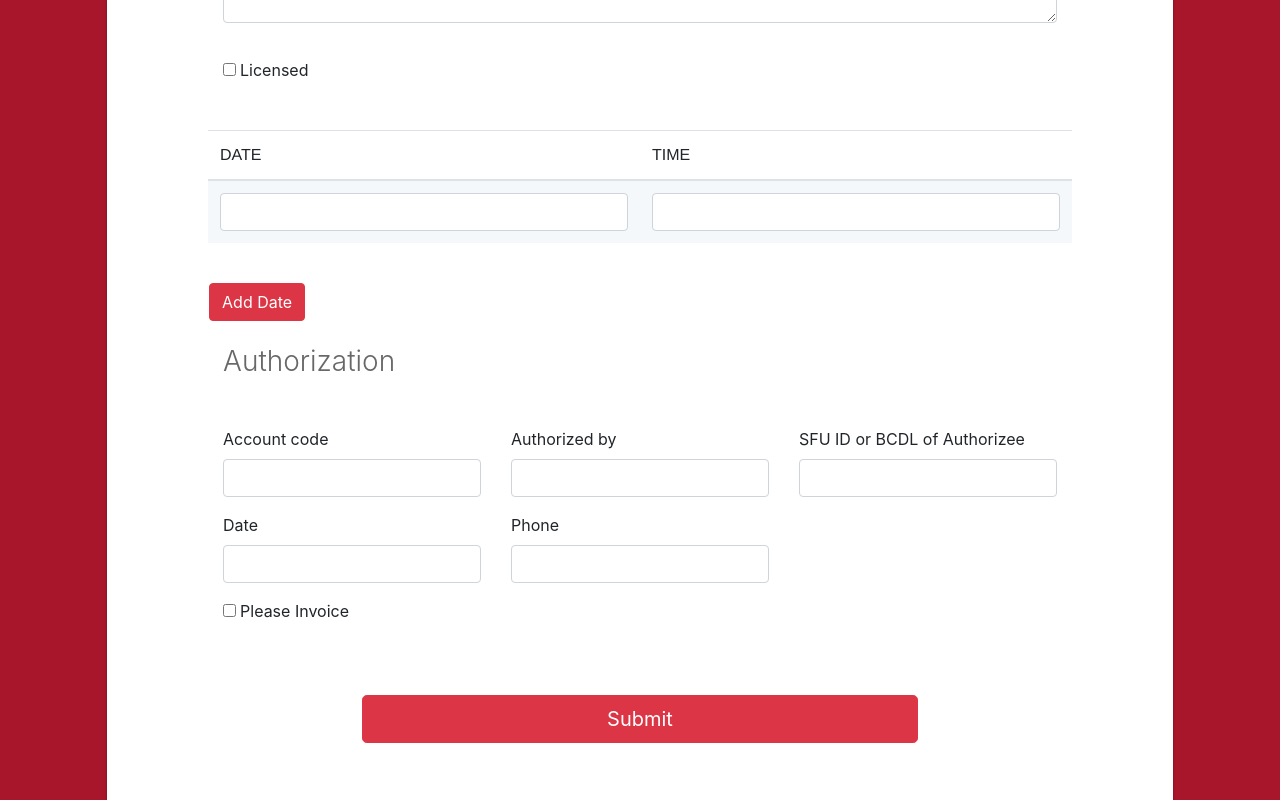
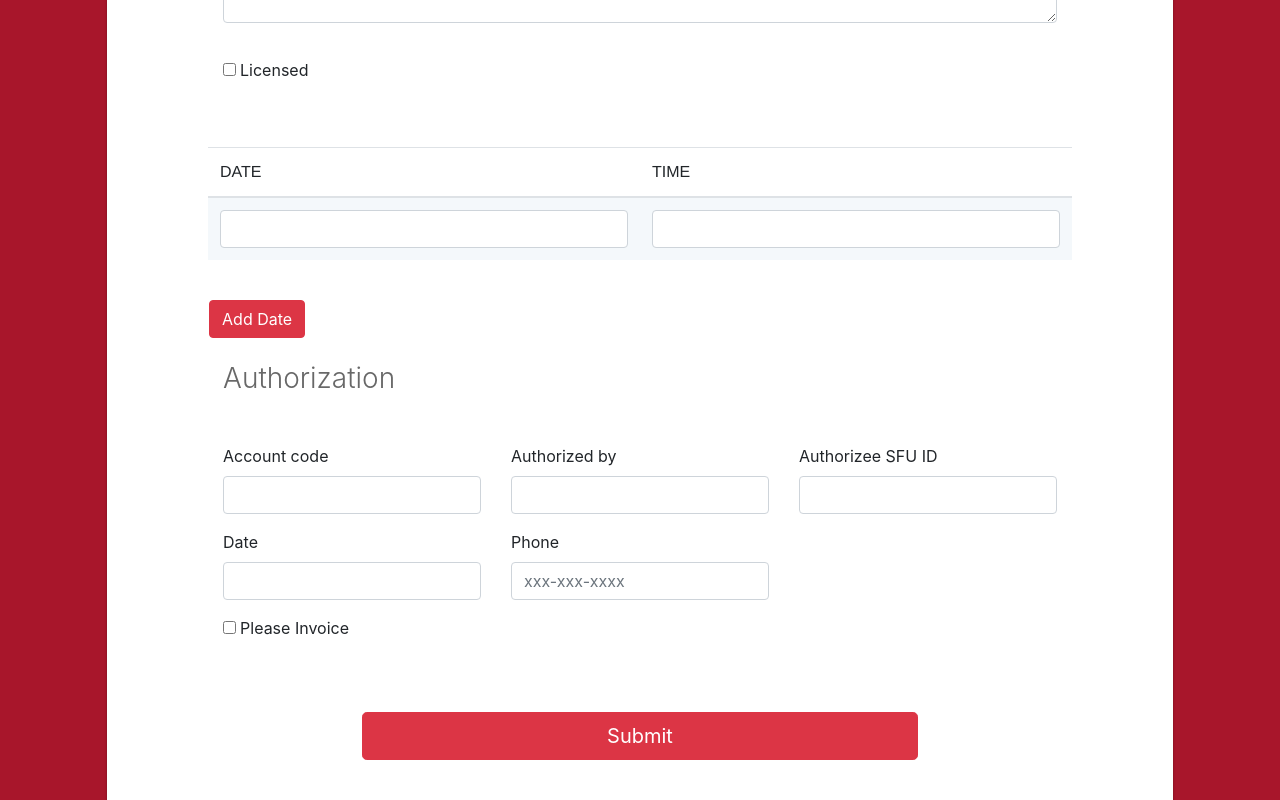
Before and after one commit to timothyr/security-request-form, a Vue app in the folder front/: page / in a window 1280 px wide. Shown: the part 654-1454 px from the top of the page. Built offline with nearby package versions, Linux system fonts and the light colour scheme.

Commit message:
Improve User Page Design

```diff
--- a/front/src/components/RequestForm.vue
+++ b/front/src/components/RequestForm.vue
@@ -8,25 +8,25 @@
 			<div class="row">
 				<div class="form-group col-md-4">
 					<label for="requested-by-input">Requested By</label>
-					<input type="text" id="requested-by-input" class="form-control"/>
+					<input type="text" id="requested-by-input" class="form-control" required />
 				</div>
 				<div class="form-group col-md-4">
 					<label for="department-input">Department</label>
-					<input type="text" th:field="*{department}" id="department-input" class="form-control"/>
+					<input type="text" th:field="*{department}" id="department-input" class="form-control" required/>
 				</div>
 				<div class="form-group col-md-4">
 					<label for="sfu-id-input">SFU ID</label>
-					<input type="text" th:field="*{requesterID}" id="sfu-id-input" class="form-control"/>
+					<input type="text" th:field="*{requesterID}" id="sfu-id-input" class="form-control" required/>
 				</div>
 			</div>
 			<div class="row">
 				<div class="form-group col-md-4">
 					<label for="phone-input">Phone</label>
-          <input type="text" placeholder="xxx-xxx-xxxx" th:field="*{phoneNumber}" id="phone-input" class="form-control masked" pattern="[0-9]{3}[ |-][0-9]{3}[ |-][0-9]{4}" data-valid-example="000-000-0000"/>
+          <input type="text" placeholder="xxx-xxx-xxxx" th:field="*{phoneNumber}" id="phone-input" class="form-control masked" pattern="[0-9]{3}[ |-][0-9]{3}[ |-][0-9]{4}" data-valid-example="000-000-0000" required/>
 				</div>
 				<div class="form-group col-md-4">
 					<label for="email-input">Email</label>
-					<input type="email" th:field="*{emailAddress}" id="email-input" class="form-control"/>
+					<input type="email" th:field="*{emailAddress}" id="email-input" class="form-control" required/>
 				</div>
 				<div class="form-group col-md-4">
 					<label for="fax-input">Fax (optional)</label>
@@ -41,7 +41,7 @@
 				<div class="form-group col-md-4">
 					<label for="location-input">Location</label>
 					<!--<input type="text" th:field="*{eventLocation}" id="location-input" class="form-control"/>-->
-          <select class="form-control" th:field="*{eventLocation}" id="location-input">
+          <select class="form-control" th:field="*{eventLocation}" id="location-input" required>
             <option value="">Choose...</option>
             <option value="bur">Burnaby</option>
             <option value="sur">Surrey</option>
@@ -67,6 +67,13 @@
 					<label for="licensed-input">Licensed</label>
 				</div>
 			</div>
+      <div>
+        <div class="row">
+          <div class="form-group col-md-12">
+
+          </div>
+        </div>
+      </div>
 			<div class="row mt-4">
 				<table class="table table-striped">
 					<thead>
@@ -104,16 +111,17 @@
 					<input type="text" th:field="*{authorizerName}" id="name-of-authorizee-input" class="form-control"/>
 				</div>
 				<div class="form-group col-md-4">
-					<label for="sfu-id-or-bcdl-of-authorizee-input">SFU ID or BCDL of Authorizee</label>
+					<label for="sfu-id-or-bcdl-of-authorizee-input">Authorizee SFU ID </label>
 					<input type="text" th:field="*{authorizerID}" id="sfu-id-or-bcdl-of-authorizee-input" class="form-control"/>
 				</div>
 				<div class="form-group col-md-4">
 					<label for="date-of-authorization-input">Date</label>
 					<input type="text" th:field="*{authorizationDate}" id="date-of-authorization-input" class="form-control"/>
+
 				</div>
 				<div class="form-group col-md-4">
 					<label for="phone-of-authorizee-input">Phone</label>
-					<input type="text" th:field="*{authorizerPhoneNumber}" id="phone-of-authorizee-input" class="form-control"/>
+          <input type="text" placeholder="xxx-xxx-xxxx" th:field="*{authorizerPhoneNumber}" id="phone-of-authorizee-input" class="form-control masked" pattern="[0-9]{3}[ |-][0-9]{3}[ |-][0-9]{4}" data-valid-example="000-000-0000"/>
 				</div>
 			</div>
 			<div class="row">
@@ -134,8 +142,13 @@
 </template>
 
 <script>
-export default {
-  name: 'RequestForm',
 
-}
+  export default {
+    name: 'RequestForm',
+    components: {
+
+    }
+  }
+
+
 </script>
```
Also changed, not shown: front/package.json (+8 -8 lines), 1 other file (tests, documents, lock files or other folders).
